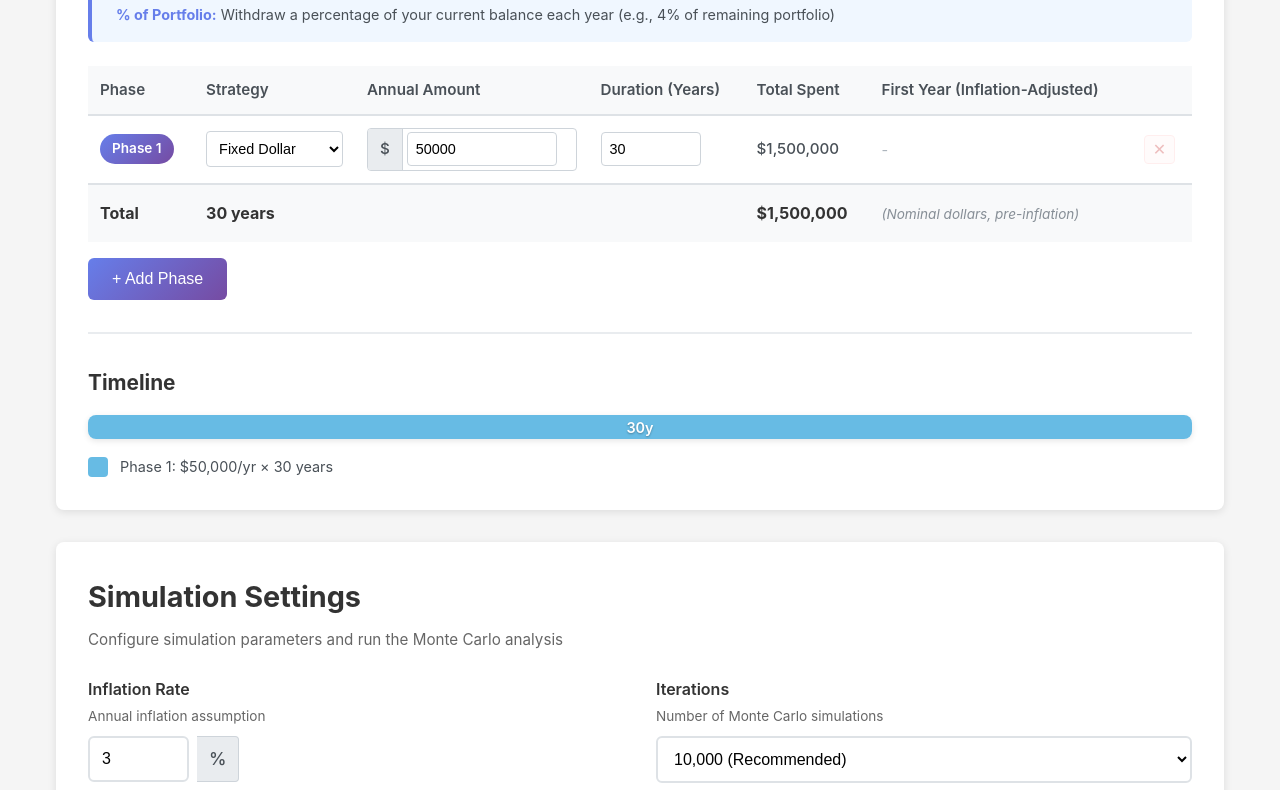
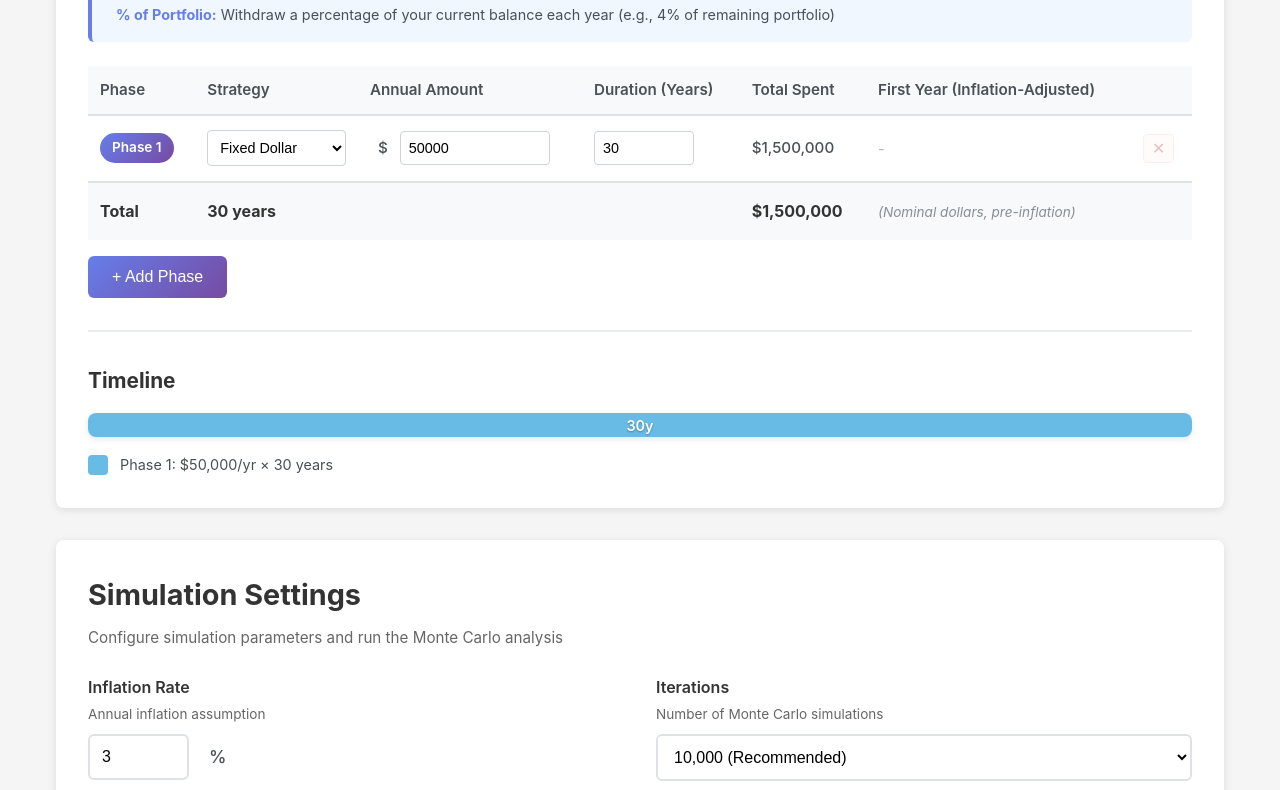
Before and after one commit to chhuang76/FireCalculator, a React (Vite) app: page / in a window 1280 px wide. Shown: the part 900-1690 px from the top of the page. Built offline with nearby package versions, Linux system fonts and the light colour scheme; the HTML template or start-up script is replaced by a standard one.

Commit message:
UI tweak

```diff
--- a/src/components/PortfolioSetup.css
+++ b/src/components/PortfolioSetup.css
@@ -59,18 +59,15 @@
 .input-with-prefix {
   display: flex;
   align-items: center;
-  border: 1px solid #ced4da;
-  border-radius: 4px;
+  border: none;
   background: white;
   overflow: hidden;
 }
 
 .input-with-prefix .prefix {
-  padding: 0.5rem 0.75rem;
-  background: #e9ecef;
+  padding: 0.5rem;
   color: #495057;
   font-weight: 500;
-  border-right: 1px solid #ced4da;
 }
 
 .total-value-input {
@@ -246,7 +243,6 @@
 .stat-value {
   display: inline-block;
   padding: 0.25rem 0.5rem;
-  background: #e7f5ff;
   color: #1971c2;
   border-radius: 4px;
   font-weight: 500;
--- a/src/components/SpendingPhasesBuilder.css
+++ b/src/components/SpendingPhasesBuilder.css
@@ -107,20 +107,17 @@
   flex: 1;
   padding: 0.5rem;
   border: 1px solid #ced4da;
-  border-radius: 4px 0 0 4px;
-  border-right: none;
+  border-radius: 4px;
   font-size: 0.9rem;
   min-width: 0;
 }
 
 .input-with-suffix .suffix {
   padding: 0.5rem 0.75rem;
-  background: #e9ecef;
   color: #495057;
   font-weight: 500;
-  border: 1px solid #ced4da;
-  border-left: none;
-  border-radius: 0 4px 4px 0;
+  border: none;
+  border-radius: 4px;
 }
 
 .input-with-suffix .percentage-input:focus {
```
